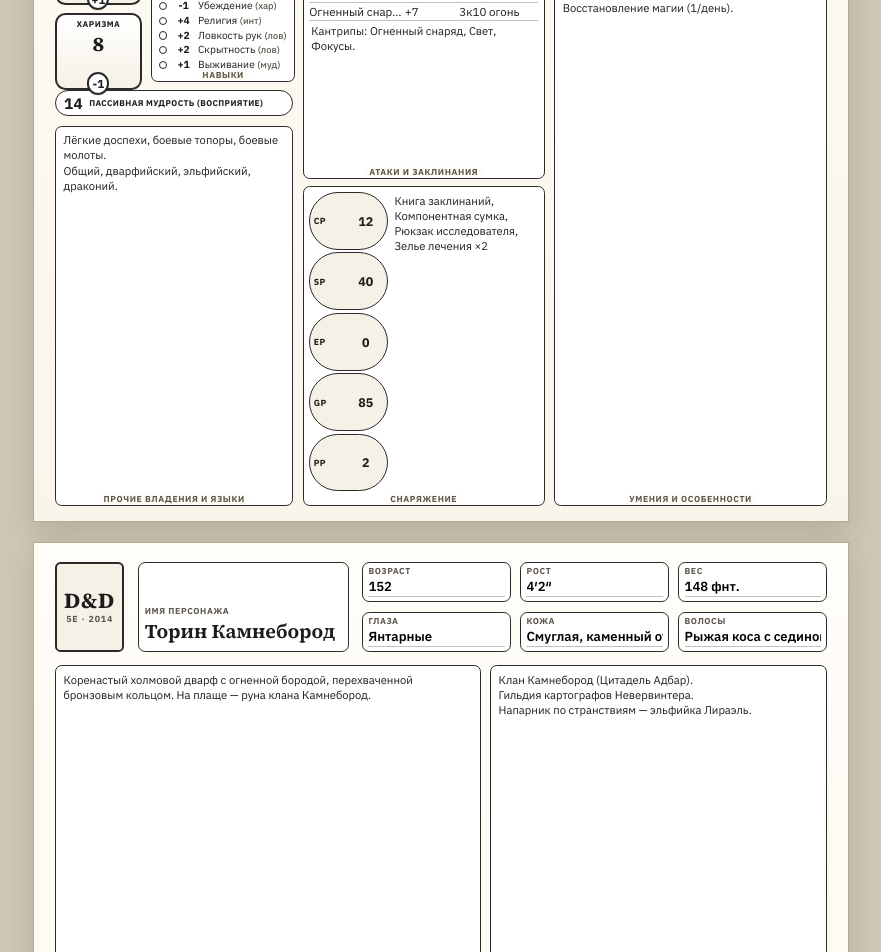
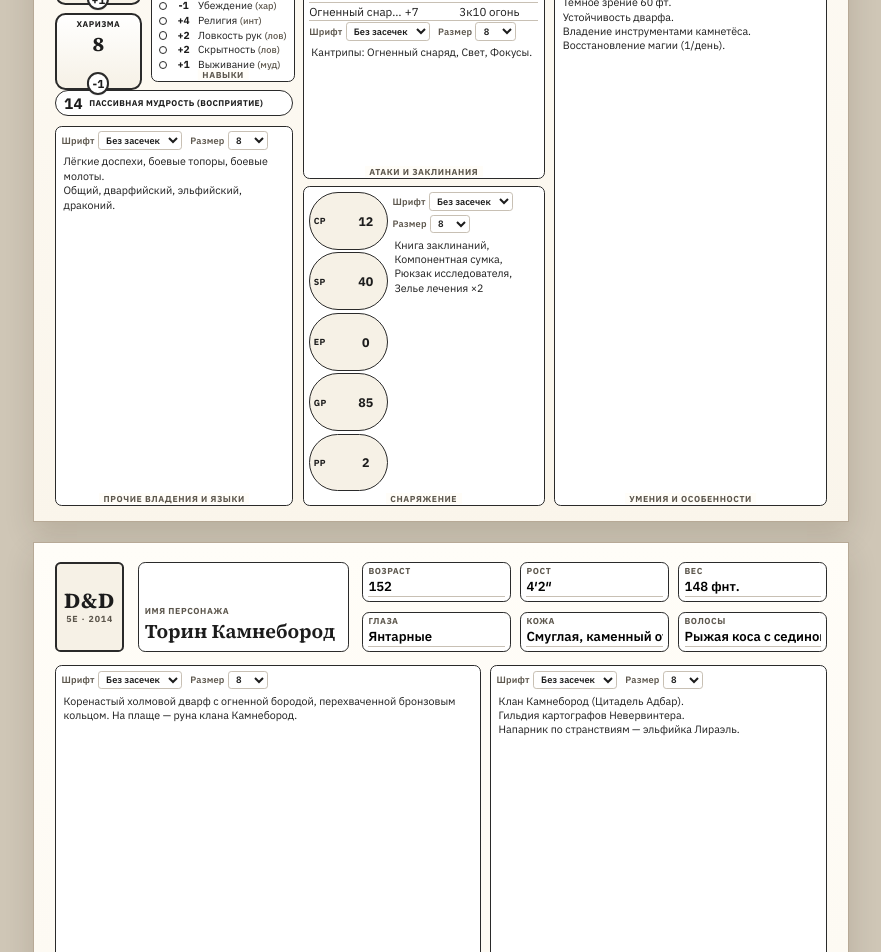
Before and after one commit to igorpogulaev485-code/Dvarf, a React (Vite) app in the folder frontend/: page /dev/classic-2014 in a window 1280 px wide. Shown: the part 620-1572 px from the top of the page, without its empty margins (199-1080 px from the left). Built offline with nearby package versions, Linux system fonts and the light colour scheme.

Commit message:
Classic: per-block font family and size 5–12 pt
LSS-style controls on each text panel (2014 + 2024); settings in
sheet.ui.classic_block_fonts. Adds Caveat + IBM Plex Mono; tools hidden on print.

Co-authored-by: igorpogulaev485-code <igorpogulaev485-code@users.noreply.github.com>

```diff
--- a/frontend/index.html
+++ b/frontend/index.html
@@ -7,7 +7,7 @@
     <link rel="preconnect" href="https://fonts.googleapis.com" />
     <link rel="preconnect" href="https://fonts.gstatic.com" crossorigin />
     <link
-      href="https://fonts.googleapis.com/css2?family=IBM+Plex+Sans:wght@400;500;600;700&family=Source+Serif+4:opsz,wght@8..60,500;8..60,600;8..60,650;8..60,700&display=swap"
+      href="https://fonts.googleapis.com/css2?family=Caveat:wght@400;600&family=IBM+Plex+Mono:wght@400;500&family=IBM+Plex+Sans:wght@400;500;600;700&family=Source+Serif+4:opsz,wght@8..60,500;8..60,600;8..60,650;8..60,700&display=swap"
       rel="stylesheet"
     />
     <title>Dvarf</title>
--- a/frontend/src/features/classicSheet/ClassicPrintSheet.tsx
+++ b/frontend/src/features/classicSheet/ClassicPrintSheet.tsx
@@ -47,7 +47,6 @@ import {
 } from './classicSpellCards'
 import type { CompanionKind } from '../characters/companions'
 import {
-  Expanding,
   Bubble,
   asProfBonus,
   asRecordNotes,
@@ -59,6 +58,7 @@ import {
   readClassicSheetLayout,
   type ClassicSheetLayout,
 } from './classicSheetLayout'
+import { ClassicTextBlock } from './ClassicTextBlock'
 import { ClassicPrint2024 } from './ClassicPrint2024'
 import './classicPrint.css'
 
@@ -256,7 +256,10 @@ export function ClassicPrintSheet({ character: c, onPatch, layout }: Props) {
               <span>Пассивная мудрость (Восприятие)</span>
             </div>
             <div className="classic-panel classic-panel--grow">
-              <Expanding
+              <ClassicTextBlock
+                blockId="other_proficiencies"
+                character={c}
+                onPatch={onPatch}
                 fill
                 value={String(asRecordNotes(c))}
                 printMaxHeight="12rem"
@@ -382,7 +385,10 @@ export function ClassicPrintSheet({ character: c, onPatch, layout }: Props) {
                   <span>{row.damageType || '—'}</span>
                 </div>
               ))}
-              <Expanding
+              <ClassicTextBlock
+                blockId="attacks"
+                character={c}
+                onPatch={onPatch}
                 fill
                 value={textBlockValue(c, 'attacks')}
                 printMaxHeight="6rem"
@@ -408,7 +414,10 @@ export function ClassicPrintSheet({ character: c, onPatch, layout }: Props) {
                   </label>
                 ))}
               </div>
-              <Expanding
+              <ClassicTextBlock
+                blockId="equipment"
+                character={c}
+                onPatch={onPatch}
                 fill
                 value={equipmentText(c)}
                 printMaxHeight="14rem"
@@ -433,7 +442,10 @@ export function ClassicPrintSheet({ character: c, onPatch, layout }: Props) {
                 className={`classic-panel ${personality ? 'classic-panel--personality' : 'classic-panel--features'}`}
                 key={key}
               >
-                <Expanding
+                <ClassicTextBlock
+                  blockId={key}
+                  character={c}
+                  onPatch={onPatch}
                   fill={!personality}
                   value={textBlockValue(c, key)}
                   printMaxHeight={height}
@@ -481,7 +493,10 @@ export function ClassicPrintSheet({ character: c, onPatch, layout }: Props) {
 
         <div className="classic-page2-grid">
           <section className="classic-panel classic-panel--grow classic-page2-appearance">
-            <Expanding
+            <ClassicTextBlock
+              blockId="appearance"
+              character={c}
+              onPatch={onPatch}
               fill
               value={textBlockValue(c, 'appearance')}
               printMaxHeight="18rem"
@@ -492,7 +507,10 @@ export function ClassicPrintSheet({ character: c, onPatch, layout }: Props) {
           </section>
 
           <section className="classic-panel classic-panel--grow classic-page2-allies">
-            <Expanding
+            <ClassicTextBlock
+              blockId="allies"
+              character={c}
+              onPatch={onPatch}
               fill
               value={textBlockValue(c, 'allies')}
               printMaxHeight="12rem"
@@ -503,7 +521,10 @@ export function ClassicPrintSheet({ character: c, onPatch, layout }: Props) {
           </section>
 
           <section className="classic-panel classic-panel--grow classic-page2-backstory">
-            <Expanding
+            <ClassicTextBlock
+              blockId="background"
+              character={c}
+              onPatch={onPatch}
               fill
               value={textBlockValue(c, 'background')}
               printMaxHeight="24rem"
@@ -515,7 +536,10 @@ export function ClassicPrintSheet({ character: c, onPatch, layout }: Props) {
 
           <div className="classic-page2-right-stack">
             <section className="classic-panel classic-panel--grow">
-              <Expanding
+              <ClassicTextBlock
+                blockId="feats"
+                character={c}
+                onPatch={onPatch}
                 fill
                 value={textBlockValue(c, 'feats')}
                 printMaxHeight="12rem"
@@ -525,7 +549,10 @@ export function ClassicPrintSheet({ character: c, onPatch, layout }: Props) {
               <div className="classic-caption">Дополнительные умения и особенности</div>
             </section>
             <section className="classic-panel classic-panel--grow classic-panel--grow-lg">
-              <Expanding
+              <ClassicTextBlock
+                blockId="treasure"
+                character={c}
+                onPatch={onPatch}
                 fill
                 value={textBlockValue(c, 'treasure')}
                 printMaxHeight="12rem"
@@ -669,7 +696,10 @@ export function ClassicPrintSheet({ character: c, onPatch, layout }: Props) {
                   />
                 </label>
               </div>
-              <Expanding
+              <ClassicTextBlock
+                blockId={`companion_${index}`}
+                character={c}
+                onPatch={onPatch}
                 fill
                 value={row?.notes ?? ''}
                 printMaxHeight="5.5rem"
--- /dev/null
+++ b/frontend/src/features/classicSheet/ClassicTextBlock.tsx
@@ -0,0 +1,97 @@
+import type { CSSProperties } from 'react'
+import type { CharacterDetail } from '../../shared/api/characters'
+import type { ClassicPatch } from './fromApi'
+import {
+  CLASSIC_BLOCK_FONT_FAMILIES,
+  CLASSIC_BLOCK_FONT_SIZES,
+  classicFontFamilyCss,
+  readClassicBlockFont,
+  setClassicBlockFont,
+  type ClassicBlockFontFamily,
+} from './classicBlockFonts'
+import { Expanding } from './classicPrintShared'
+
+type Props = {
+  blockId: string
+  character: CharacterDetail
+  onPatch: (patch: ClassicPatch) => void
+  value: string
+  onChange: (value: string) => void
+  printMaxHeight?: string
+  ariaLabel?: string
+  className?: string
+  fill?: boolean
+}
+
+/** Textarea + per-block font/size controls (not printed). */
+export function ClassicTextBlock({
+  blockId,
+  character,
+  onPatch,
+  value,
+  onChange,
+  printMaxHeight,
+  ariaLabel,
+  className,
+  fill,
+}: Props) {
+  const font = readClassicBlockFont(character, blockId)
+  const style = {
+    fontFamily: classicFontFamilyCss(font.family),
+    fontSize: `${font.size}pt`,
+  } as CSSProperties
+
+  return (
+    <div className="classic-text-block">
+      <div className="classic-text-block__tools no-print" aria-label={`Шрифт: ${ariaLabel ?? blockId}`}>
+        <label className="classic-text-block__family">
+          <span>Шрифт</span>
+          <select
+            value={font.family}
+            onChange={(e) =>
+              onPatch(
+                setClassicBlockFont(character, blockId, {
+                  family: e.target.value as ClassicBlockFontFamily,
+                }),
+              )
+            }
+          >
+            {CLASSIC_BLOCK_FONT_FAMILIES.map((item) => (
+              <option key={item.id} value={item.id}>
+                {item.label}
+              </option>
+            ))}
+          </select>
+        </label>
+        <label className="classic-text-block__size">
+          <span>Размер</span>
+          <select
+            value={font.size}
+            onChange={(e) =>
+              onPatch(
+                setClassicBlockFont(character, blockId, {
+                  size: Number(e.target.value),
+                }),
+              )
+            }
+          >
+            {CLASSIC_BLOCK_FONT_SIZES.map((size) => (
+              <option key={size} value={size}>
+                {size}
+              </option>
+            ))}
+          </select>
+        </label>
+      </div>
+      <Expanding
+        value={value}
+        onChange={onChange}
+        printMaxHeight={printMaxHeight}
+        ariaLabel={ariaLabel}
+        className={className}
+        fill={fill}
+        style={style}
+      />
+    </div>
+  )
+}
--- /dev/null
+++ b/frontend/src/features/classicSheet/classicBlockFonts.ts
@@ -0,0 +1,100 @@
+import { asRecord, readNumber } from '../characters/sheetTypes'
+import type { CharacterDetail } from '../../shared/api/characters'
+import { cloneSheet, type ClassicPatch } from './fromApi'
+
+/** Font family presets for classic text blocks (LSS-style per-panel). */
+export type ClassicBlockFontFamily = 'ui' | 'serif' | 'script' | 'mono'
+
+export type ClassicBlockFont = {
+  family: ClassicBlockFontFamily
+  /** Point size for print/screen text, clamped 5–12. */
+  size: number
+}
+
+export const CLASSIC_BLOCK_FONT_FAMILIES: Array<{
+  id: ClassicBlockFontFamily
+  label: string
+}> = [
+  { id: 'ui', label: 'Без засечек' },
+  { id: 'serif', label: 'С засечками' },
+  { id: 'script', label: 'Рукопись' },
+  { id: 'mono', label: 'Моно' },
+]
+
+export const CLASSIC_BLOCK_FONT_MIN = 5
+export const CLASSIC_BLOCK_FONT_MAX = 12
+export const CLASSIC_BLOCK_FONT_DEFAULT: ClassicBlockFont = { family: 'ui', size: 8 }
+
+export const CLASSIC_BLOCK_FONT_SIZES: number[] = Array.from(
+  { length: CLASSIC_BLOCK_FONT_MAX - CLASSIC_BLOCK_FONT_MIN + 1 },
+  (_, i) => CLASSIC_BLOCK_FONT_MIN + i,
+)
+
+export function clampClassicFontSize(raw: unknown): number {
+  const n = typeof raw === 'number' ? raw : readNumber(raw, CLASSIC_BLOCK_FONT_DEFAULT.size)
+  return Math.max(
+    CLASSIC_BLOCK_FONT_MIN,
+    Math.min(CLASSIC_BLOCK_FONT_MAX, Math.round(n)),
+  )
+}
+
+function normalizeFamily(raw: unknown): ClassicBlockFontFamily {
+  if (raw === 'serif' || raw === 'script' || raw === 'mono' || raw === 'ui') return raw
+  return CLASSIC_BLOCK_FONT_DEFAULT.family
+}
+
+export function readClassicBlockFonts(
+  sheet: Record<string, unknown> | CharacterDetail,
+): Record<string, ClassicBlockFont> {
+  const root = 'sheet' in sheet ? asRecord(sheet.sheet) : asRecord(sheet)
+  const ui = asRecord(root.ui)
+  const raw = asRecord(ui.classic_block_fonts)
+  const out: Record<string, ClassicBlockFont> = {}
+  for (const [key, value] of Object.entries(raw)) {
+    const row = asRecord(value)
+    out[key] = {
+      family: normalizeFamily(row.family),
+      size: clampClassicFontSize(row.size),
+    }
+  }
+  return out
+}
+
+export function readClassicBlockFont(
+  sheet: Record<string, unknown> | CharacterDetail,
+  blockId: string,
+): ClassicBlockFont {
+  return readClassicBlockFonts(sheet)[blockId] ?? { ...CLASSIC_BLOCK_FONT_DEFAULT }
+}
+
+export function setClassicBlockFont(
+  character: CharacterDetail,
+  blockId: string,
+  next: Partial<ClassicBlockFont>,
+): ClassicPatch {
+  const sheet = cloneSheet(asRecord(character.sheet))
+  const ui = asRecord(sheet.ui)
+  const fonts = asRecord(ui.classic_block_fonts)
+  const current = readClassicBlockFont(character, blockId)
+  fonts[blockId] = {
+    family: next.family ? normalizeFamily(next.family) : current.family,
+    size: next.size != null ? clampClassicFontSize(next.size) : current.size,
+  }
+  ui.classic_block_fonts = fonts
+  sheet.ui = ui
+  return { sheet }
+}
+
+export function classicFontFamilyCss(family: ClassicBlockFontFamily): string {
+  switch (family) {
+    case 'serif':
+      return "var(--font-display)"
+    case 'script':
+      return "var(--font-classic-script)"
+    case 'mono':
+      return "var(--font-classic-mono)"
+    case 'ui':
+    default:
+      return "var(--font-ui)"
+  }
+}
--- a/frontend/src/features/classicSheet/classicPrint.css
+++ b/frontend/src/features/classicSheet/classicPrint.css
@@ -13,6 +13,8 @@
   --c-radius-pill: 999px;
   --font-display: 'Source Serif 4', 'Times New Roman', serif;
   --font-ui: 'IBM Plex Sans', 'Segoe UI', sans-serif;
+  --font-classic-script: 'Caveat', 'Segoe Script', cursive;
+  --font-classic-mono: 'IBM Plex Mono', 'Consolas', monospace;
 
   min-height: 100vh;
   background: var(--c-desk);
@@ -791,6 +793,49 @@
   margin-bottom: 0.55rem;
 }
 
+.classic-text-block {
+  display: flex;
+  flex-direction: column;
+  min-width: 0;
+  min-height: 0;
+}
+
+.classic-text-block__tools {
+  display: flex;
+  flex-wrap: wrap;
+  gap: 0.25rem 0.5rem;
+  align-items: center;
+  margin: 0 0 0.15rem;
+  font-size: 0.58rem;
+  font-weight: 600;
+  letter-spacing: 0.02em;
+  color: var(--c-muted);
+}
+
+.classic-text-block__tools label {
+  display: inline-flex;
+  align-items: center;
+  gap: 0.2rem;
+}
+
+.classic-text-block__tools select {
+  border: 1px solid var(--c-line-soft);
+  border-radius: 0.2rem;
+  background: #fff;
+  color: var(--c-ink);
+  font: inherit;
+  font-size: 0.58rem;
+  padding: 0.05rem 0.2rem;
+  max-width: 7.5rem;
+}
+
+.classic-panel--personality > .classic-text-block,
+.classic-panel--features > .classic-text-block,
+.classic-panel--grow > .classic-text-block {
+  flex: 1 1 auto;
+  min-height: 0;
+}
+
 .classic-panel--features .classic-expand--fill,
 .classic-panel--grow .classic-expand--fill {
   min-height: 4.5rem;
@@ -808,7 +853,8 @@
   grid-row: 1;
 }
 
-.classic-equip.classic-panel--grow .classic-expand--fill {
+.classic-equip.classic-panel--grow .classic-expand--fill,
+.classic-equip.classic-panel--grow .classic-text-block {
   grid-row: 1;
   min-height: 5.5rem;
 }
@@ -1801,6 +1847,17 @@
   min-height: 0;
 }
 
+/* 2024 gear panel has no coin column — drop the 2014 two-column equip grid. */
+.classic-lss .classic-equip.classic-panel--grow {
+  display: flex;
+  flex-direction: column;
+}
+
+.classic-lss .classic-equip.classic-panel--grow .classic-text-block {
+  flex: 1 1 auto;
+  min-height: 0;
+}
+
 .classic-lss-combat-bar {
   display: grid;
   grid-template-columns: repeat(4, 1fr);
--- a/frontend/src/features/classicSheet/classicPrintShared.tsx
+++ b/frontend/src/features/classicSheet/classicPrintShared.tsx
@@ -9,6 +9,7 @@ export function Expanding({
   ariaLabel,
   className,
   fill,
+  style: styleProp,
 }: {
   value: string
   onChange: (value: string) => void
@@ -17,6 +18,7 @@ export function Expanding({
   className?: string
   /** Stretch to fill a growable panel instead of hugging text height. */
   fill?: boolean
+  style?: CSSProperties
 }) {
   const ref = useRef<HTMLTextAreaElement>(null)
   useLayoutEffect(() => {
@@ -26,9 +28,10 @@ export function Expanding({
     el.style.height = '0px'
     el.style.height = `${Math.max(el.scrollHeight, 24)}px`
   }, [value, fill])
-  const style = printMaxHeight
-    ? ({ ['--print-max-height']: printMaxHeight } as CSSProperties)
-    : undefined
+  const style: CSSProperties = {
+    ...(printMaxHeight ? ({ ['--print-max-height']: printMaxHeight } as CSSProperties) : null),
+    ...styleProp,
+  }
   const classes = ['classic-expand', fill ? 'classic-expand--fill' : '', className]
     .filter(Boolean)
     .join(' ')
```
Also changed, not shown: frontend/src/features/classicSheet/ClassicPrint2024.tsx (+49 -13 lines), 1 other file (tests, documents, lock files or other folders).
